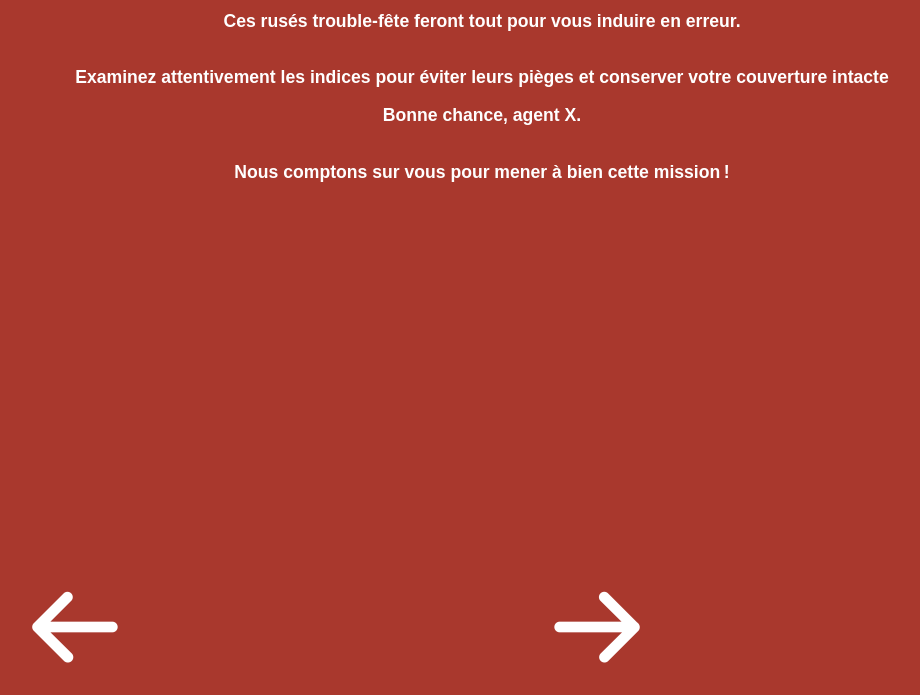
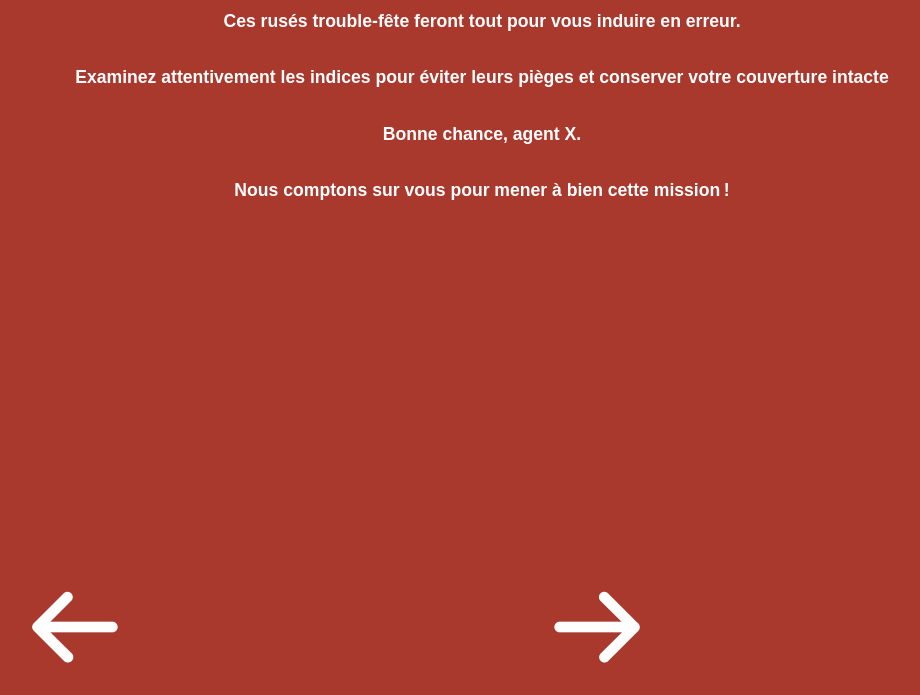
Before and after one commit to OwenLeSympathique/JPO, a plain HTML site: page index2.html in a window 1280 px wide. Shown: the part 105-800 px from the top of the page, without its empty margins (158-1078 px from the left). Drawn offline with Linux system fonts and the light colour scheme.

Commit message:
Update index2.html

```diff
--- a/index2.html
+++ b/index2.html
@@ -20,9 +20,8 @@
     <h2>
         Ces rusés trouble-fête feront tout pour vous induire en erreur. <br><br> Examinez attentivement les indices pour
         éviter
-        leurs pièges et conserver votre couverture intacte
-    </h2>
-    <h2>
+        leurs pièges et conserver votre couverture intacte <br><br>
+
         Bonne chance, agent X. <br><br>
         Nous comptons sur vous pour mener à bien cette mission !
     </h2>
```
